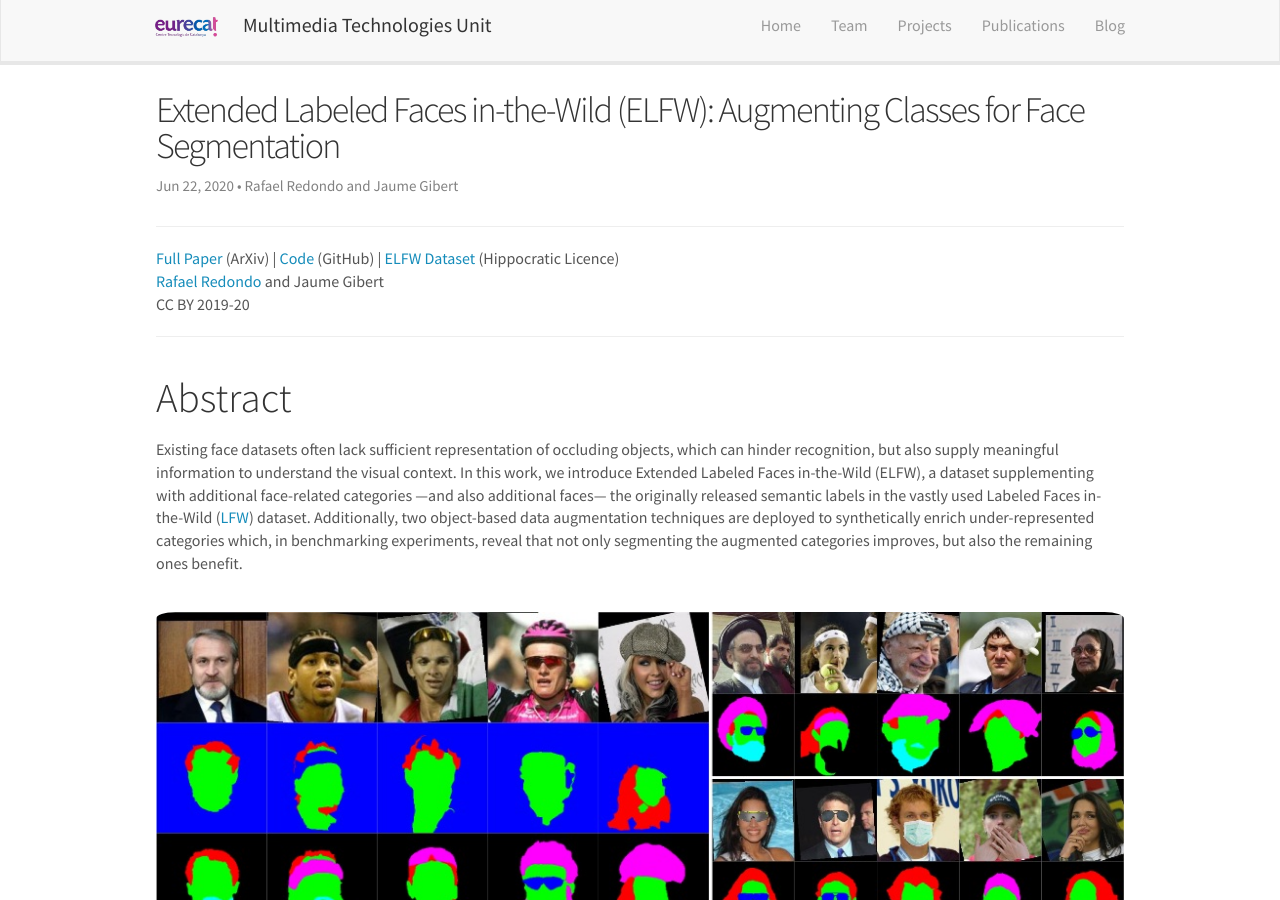
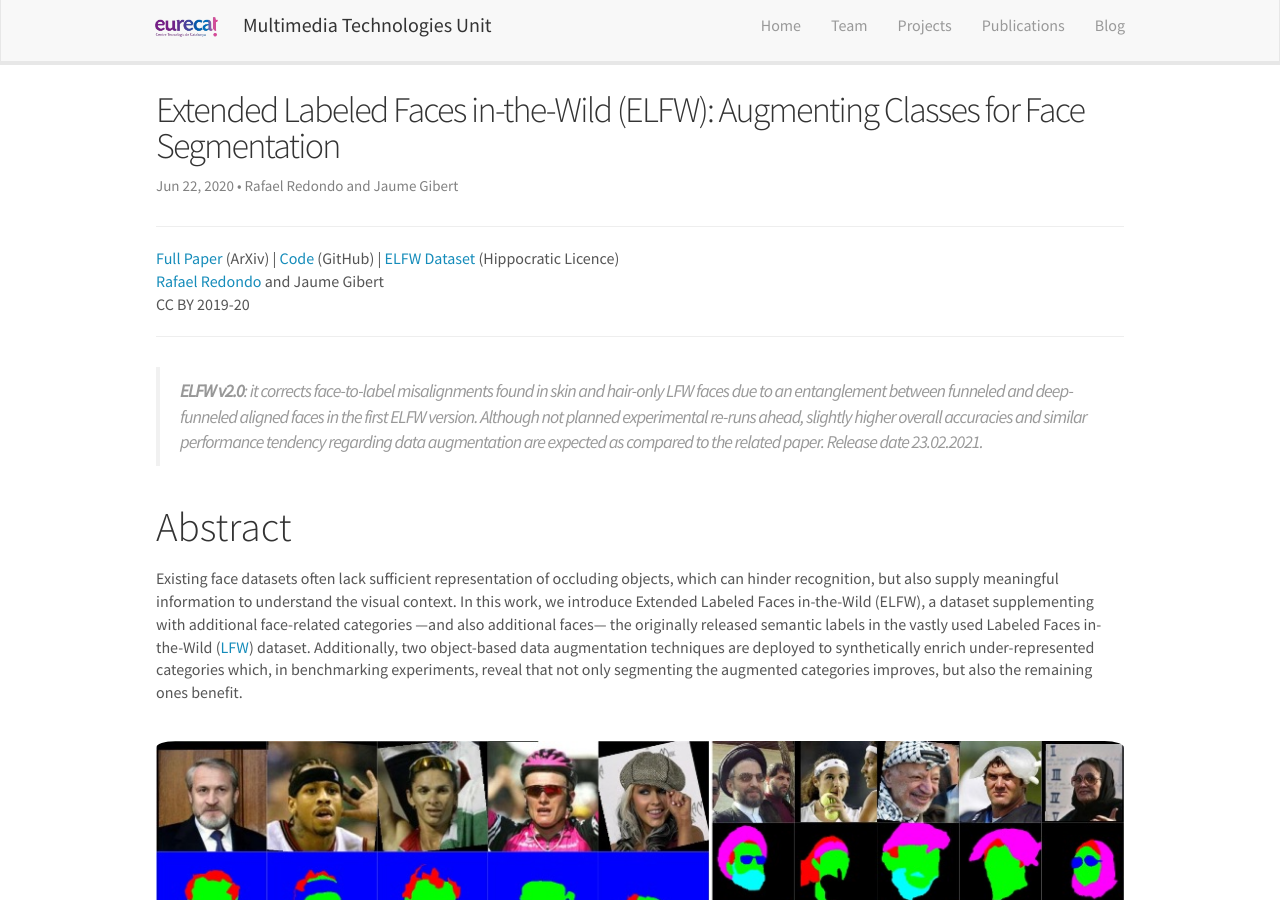
Before and after one commit to multimedia-eurecat/multimedia-eurecat.github.io, a Jekyll site: the page built from _posts/2020-06-22-extended-faces-in-the-wild.markdown, in a window 1280 px wide and 900 px high. Built offline with Jekyll 4.4.1, drawn with Linux system fonts in a browser that asks for light colours; nearby versions of some CDN libraries; formulas are drawn with MathJax 3.

Commit message:
ELFW post: added note on ELFW v2.0

```diff
--- a/_posts/2020-06-22-extended-faces-in-the-wild.markdown
+++ b/_posts/2020-06-22-extended-faces-in-the-wild.markdown
@@ -21,6 +21,8 @@ tags:
 CC BY 2019-20
 
 ---
+
+> **ELFW v2.0**: it corrects face-to-label misalignments found in skin and hair-only LFW faces due to an entanglement between funneled and deep-funneled aligned faces in the first ELFW version. Although not planned experimental re-runs ahead, slightly higher overall accuracies and similar performance tendency regarding data augmentation are expected as compared to the related paper. Release date 23.02.2021.
 
 # Abstract
 
```
